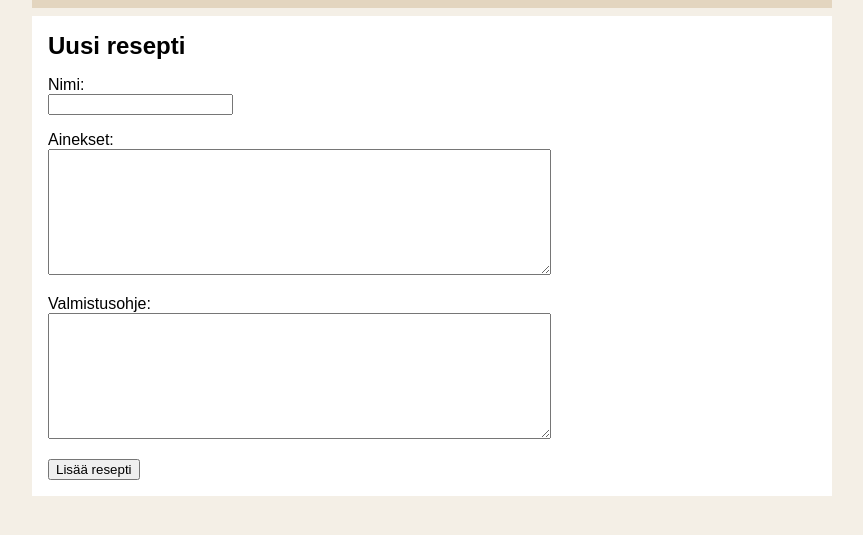
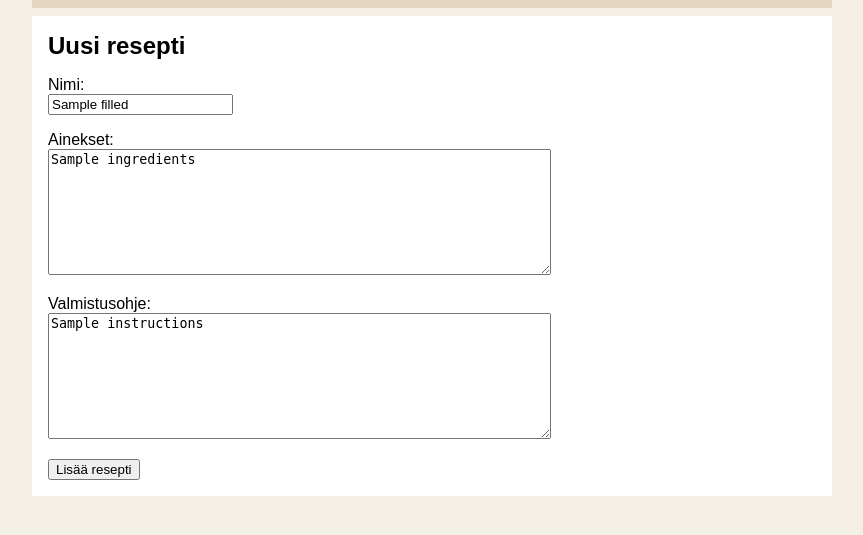
Before and after one commit to jessevanhalahy/keittokirja, a Flask app: template templates/new_recipe.html in a window 1280 px wide. Shown: the part 111-646 px from the top of the page, without its empty margins (208-1071 px from the left). Run offline with Flask 3, Linux system fonts and the light colour scheme; the template is opened without the code that fills it: most values are stand-ins (such as "Sample title", 1, 10 or a date in 2020).

Commit message:
Show all recipe validation errors at once

```diff
--- a/app.py
+++ b/app.py
@@ -19,6 +19,16 @@ def show_lines(content):
     content = str(markupsafe.escape(content))
     content = content.replace("\n", "<br />")
     return markupsafe.Markup(content)
+
+def validate_recipe(title, ingredients, instructions):
+    errors = []
+    if not title or len(title) > 100:
+        errors.append("VIRHE: reseptin nimen täytyy olla 1–100 merkkiä pitkä")
+    if not ingredients or len(ingredients) > 2000:
+        errors.append("VIRHE: lista aineksista täytyy olla 1–2000 merkkiä pitkä")
+    if not instructions or len(instructions) > 5000:
+        errors.append("VIRHE: valmistusohjeen täytyy olla 1–5000 merkkiä pitkä")
+    return errors
 
 @app.route("/")
 def index():
@@ -45,25 +55,29 @@ def show_recipe(recipe_id):
 @app.route("/new_recipe")
 def new_recipe():
     require_login()
-    return render_template("new_recipe.html")
+    return render_template("new_recipe.html", filled={})
 
 @app.route("/create_recipe", methods=["POST"])
 def create_recipe():
     require_login()
 
     title = request.form["title"]
-    if not title or len(title) > 100:
-        abort(403)
     ingredients = request.form["ingredients"]
-    if not ingredients or len(ingredients) > 2000:
-        abort(403)
     instructions = request.form["instructions"]
-    if not instructions or len(instructions) > 5000:
-        abort(403)
+
+    errors = validate_recipe(title, ingredients, instructions)
+    if errors:
+        for error in errors:
+            flash(error)
+        filled = {"title": title,
+                  "ingredients": ingredients,
+                  "instructions": instructions}
+        return render_template("new_recipe.html", filled=filled)
+
     user_id = session["user_id"]
-
     recipes.add_recipe(title, ingredients, instructions, user_id)
 
+    flash("Resepti lisätty")
     return redirect("/")
 
 @app.route("/edit_recipe/<int:recipe_id>")
@@ -87,18 +101,22 @@ def update_recipe():
         abort(403)
 
     title = request.form["title"]
-    if not title or len(title) > 100:
-        abort(403)
     ingredients = request.form["ingredients"]
-    if not ingredients or len(ingredients) > 2000:
-        abort(403)
     instructions = request.form["instructions"]
-    if not instructions or len(instructions) > 5000:
-        abort(403)
-    user_id = session["user_id"]
+
+    errors = validate_recipe(title, ingredients, instructions)
+    if errors:
+        for error in errors:
+            flash(error)
+        filled = {"id": recipe_id,
+                  "title": title,
+                  "ingredients": ingredients,
+                  "instructions": instructions}
+        return render_template("edit_recipe.html", recipe=filled)
 
     recipes.update_recipe(recipe_id, title, ingredients, instructions)
 
+    flash("Muutokset tallennettu")
     return redirect("/recipe/" + str(recipe_id))
 
 @app.route("/remove_recipe/<int:recipe_id>", methods=["GET", "POST"])
--- a/templates/new_recipe.html
+++ b/templates/new_recipe.html
@@ -7,15 +7,15 @@
 <form action="/create_recipe" method="post">
   <p>
     Nimi: <br />
-    <input type="text" name="title" maxlength="100" required />
+    <input type="text" name="title" value="{{ filled.title }}" maxlength="100" required />
   </p>
   <p>
     Ainekset: <br />
-    <textarea name="ingredients" rows="8" cols="60" maxlength="2000" required></textarea>
+    <textarea name="ingredients" rows="8" cols="60" maxlength="2000" required>{{ filled.ingredients }}</textarea>
   </p>
   <p>
     Valmistusohje: <br />
-    <textarea name="instructions" rows="8" cols="60" maxlength="5000" required></textarea>
+    <textarea name="instructions" rows="8" cols="60" maxlength="5000" required>{{ filled.instructions }}</textarea>
   </p>
   <input type="submit" value="Lisää resepti" />
 </form>
```
